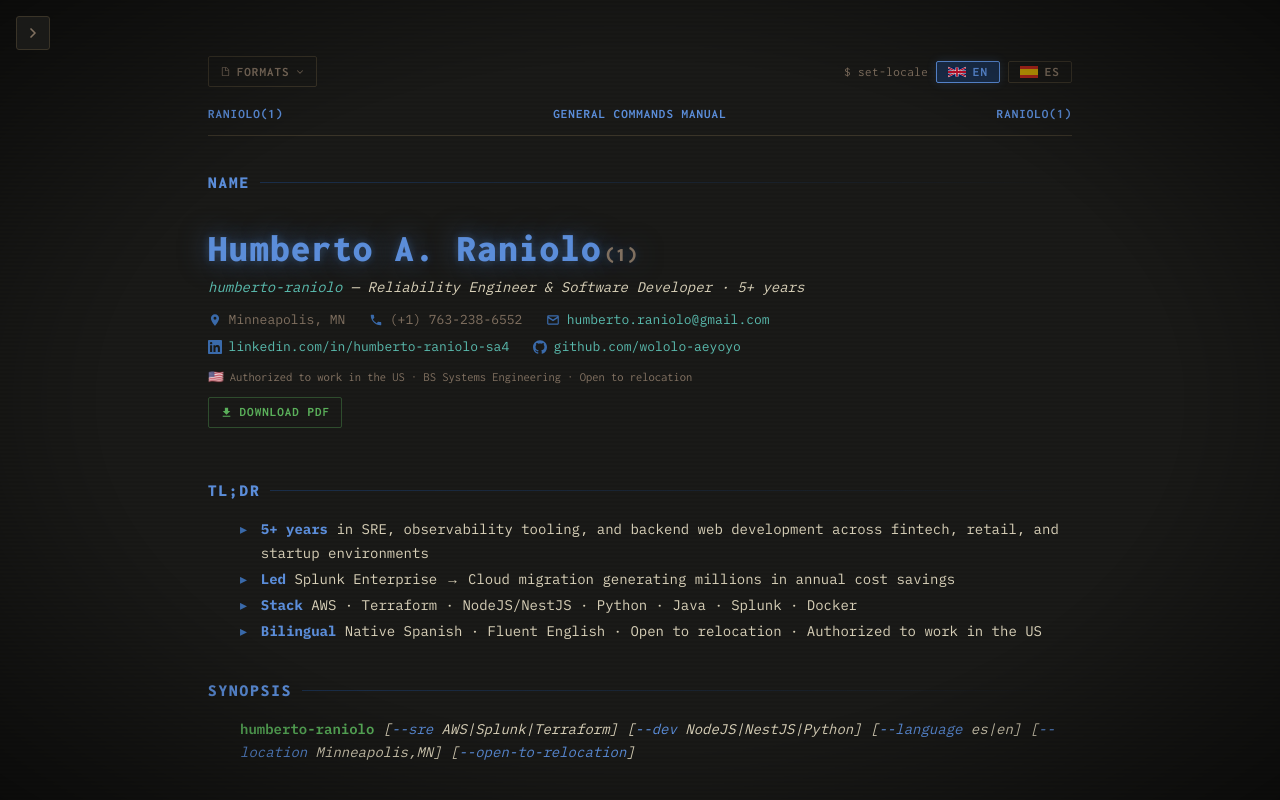
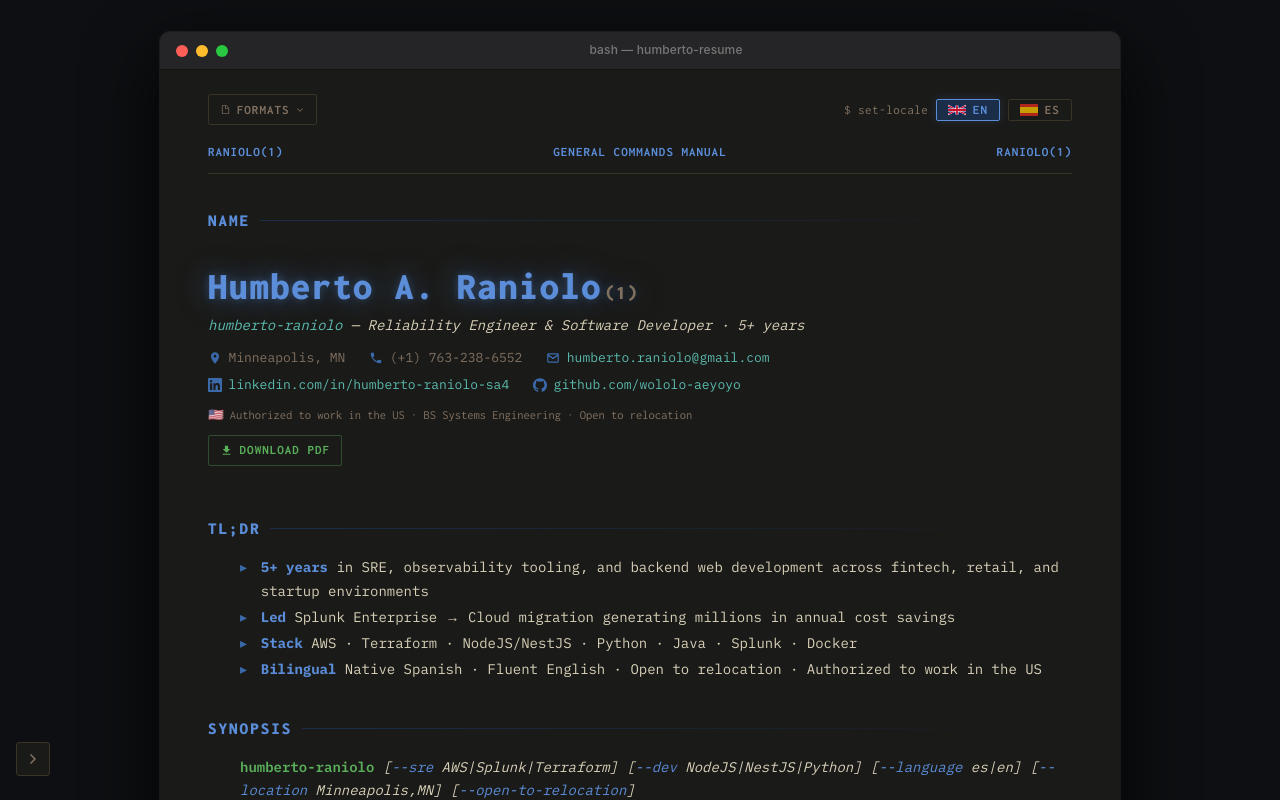
Before and after one commit to wololo-aeyoyo/resume-web, a Next.js app: page / in a window 1280 px wide. Shown: the top 800 px of the page. Built offline with nearby package versions, Linux system fonts and the light colour scheme.

Commit message:
feat: enhance TerminalPage with macOS window chrome and updated styles

```diff
--- a/src/app/globals.css
+++ b/src/app/globals.css
@@ -29,42 +29,81 @@ html {
 }
 
 body {
-  background-color: var(--bg);
+  background-color: #0e0f12;
   color: var(--white);
-  font-family: var(--font-ibm-plex-mono), "IBM Plex Mono", "Courier New", monospace;
+  font-family: "SF Mono", var(--font-ibm-plex-mono), "IBM Plex Mono", "Courier New", monospace;
   font-size: 16px;
   line-height: 1.7;
   min-height: 100vh;
-  background-image: repeating-linear-gradient(
-    0deg,
-    transparent,
-    transparent 2px,
-    rgba(0, 0, 0, 0.08) 2px,
-    rgba(0, 0, 0, 0.08) 4px
-  );
+  padding: 2rem 1rem 3rem;
 }
 
-/* CRT vignette overlay */
 body::before {
-  content: "";
-  position: fixed;
-  inset: 0;
-  background: radial-gradient(transparent 60%, rgba(0, 0, 0, 0.55) 100%);
-  pointer-events: none;
-  z-index: 100;
+  display: none;
 }
 
-/* ── Terminal container ── */
+/* ── Terminal window ── */
 .terminal {
   max-width: 960px;
   margin: 0 auto;
-  padding: 3.5rem 3rem 4rem;
+  background: var(--bg);
+  border-radius: 10px;
+  overflow: hidden;
+  box-shadow:
+    0 0 0 1px rgba(255, 255, 255, 0.07),
+    0 24px 70px rgba(0, 0, 0, 0.85);
+}
+
+/* ── macOS title bar ── */
+.mac-titlebar {
+  display: flex;
+  align-items: center;
+  height: 38px;
+  padding: 0 1rem;
+  background: #252527;
+  border-bottom: 1px solid rgba(0, 0, 0, 0.45);
+  user-select: none;
+  flex-shrink: 0;
+  position: sticky;
+  top: 0;
+  z-index: 50;
+}
+
+.mac-dots {
+  display: flex;
+  gap: 8px;
+  align-items: center;
+}
+
+.mac-dot {
+  width: 12px;
+  height: 12px;
+  border-radius: 50%;
+}
+
+.mac-dot-red    { background: #ff5f57; }
+.mac-dot-yellow { background: #ffbd2e; }
+.mac-dot-green  { background: #28c840; }
+
+.mac-title {
+  flex: 1;
+  text-align: center;
+  font-family: -apple-system, BlinkMacSystemFont, "Helvetica Neue", sans-serif;
+  font-size: 12px;
+  font-weight: 500;
+  color: #777;
+  letter-spacing: 0.01em;
+}
+
+/* ── Terminal content area ── */
+.terminal-body {
+  padding: 1.5rem 3rem 4rem;
 }
 
 /* ── Sidebar toggle button ── */
 .hamburger {
   position: fixed;
-  top: 1rem;
+  bottom: 1.5rem;
   left: 1rem;
   z-index: 400;
   display: flex;
@@ -814,12 +853,17 @@ body::before {
 
 /* ── Responsive ── */
 @media (max-width: 660px) {
-  .terminal {
-    padding: 3rem 1.2rem 3rem;
+  body {
+    padding: 0;
   }
 
-  .lang-bar {
-    padding-left: 2.5rem;
+  .terminal {
+    border-radius: 0;
+    box-shadow: none;
+  }
+
+  .terminal-body {
+    padding: 1.5rem 1.2rem 3rem;
   }
 
   .def-item {
--- a/src/components/TerminalPage.tsx
+++ b/src/components/TerminalPage.tsx
@@ -310,6 +310,19 @@ export default function TerminalPage() {
         </svg>
       </button>
 
+      {/* macOS window chrome */}
+      <div className="mac-titlebar">
+        <div className="mac-dots">
+          <div className="mac-dot mac-dot-red" />
+          <div className="mac-dot mac-dot-yellow" />
+          <div className="mac-dot mac-dot-green" />
+        </div>
+        <span className="mac-title">bash — humberto-resume</span>
+      </div>
+
+      {/* Terminal content */}
+      <div className="terminal-body">
+
       {/* Language bar */}
       <div className="lang-bar">
         <details className="formats-dropdown">
@@ -610,6 +623,8 @@ export default function TerminalPage() {
         <span className={`t ${fadeClass}`}>{t("footer_upd")} {dateStr}</span>
         <span>RANIOLO(1)</span>
       </div>
+
+      </div>{/* terminal-body */}
     </div>
   );
 }
```
